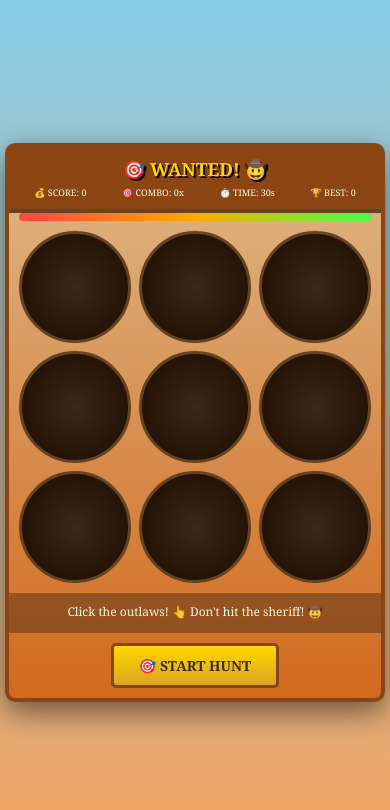
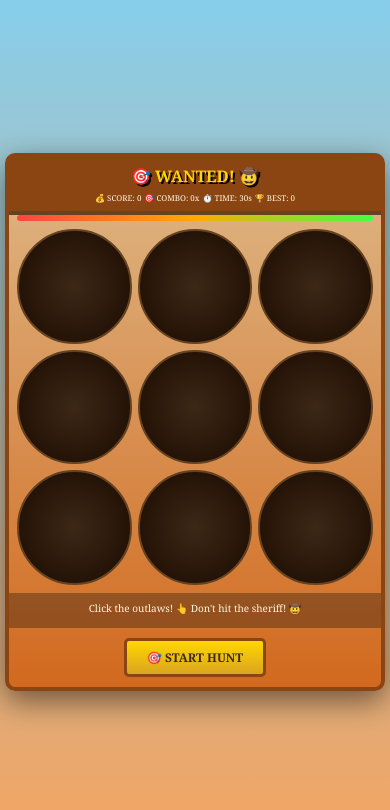
Before and after one commit to hiroshi75/sj-arcade, a website: page 004-wanted/index.html in a window 390 px wide. Drawn offline with Linux system fonts and the light colour scheme.

Commit message:
🔧 Fix Wanted! mobile layout - holes are now circular
- Added display:flex to game container
- Added aspect-ratio:1 to .hole for circular holes on mobile
- Refined mobile CSS for better fit

```diff
--- a/004-wanted/index.html
+++ b/004-wanted/index.html
@@ -21,11 +21,12 @@
             background: linear-gradient(180deg, #DEB887 0%, #D2691E 100%);
             width: 100%;
             max-width: 600px;
-            aspect-ratio: 6/7;
             border: 8px solid #8B4513;
             border-radius: 10px;
             position: relative;
             box-shadow: 0 10px 30px rgba(0,0,0,0.5);
+            display: flex;
+            flex-direction: column;
         }
 
         #header {
@@ -70,6 +71,7 @@
             cursor: crosshair;
             border: 4px solid #654321;
             overflow: hidden;
+            aspect-ratio: 1;
         }
 
         .poster {
@@ -174,22 +176,20 @@
         @media (max-width: 480px) {
             body { padding: 5px; }
             #game-container { border-width: 4px; max-height: 95vh; }
-            #header { padding: 10px; }
-            h1 { font-size: 18px; }
-            #stats { font-size: 9px; flex-wrap: wrap; gap: 5px; }
+            #header { padding: 8px; }
+            h1 { font-size: 16px; }
+            #stats { font-size: 8px; flex-wrap: wrap; gap: 3px; justify-content: center; }
             #game-area {
-                height: auto;
-                aspect-ratio: 1;
-                padding: 10px;
-                gap: 8px;
+                padding: 8px;
+                gap: 6px;
             }
-            .poster { font-size: 40px; }
-            .hole { border-width: 3px; }
-            #message { font-size: 12px; padding: 10px; min-height: 40px; }
-            button { font-size: 14px; padding: 10px 25px; }
-            .score-popup { font-size: 18px; }
-            .combo-text { font-size: 32px; }
-            #timer-bar { margin: 0 10px; height: 8px; }
+            .poster { font-size: 32px; }
+            .hole { border-width: 2px; }
+            #message { font-size: 10px; padding: 8px; min-height: 35px; white-space: nowrap; overflow: hidden; text-overflow: ellipsis; }
+            button { font-size: 12px; padding: 8px 20px; }
+            .score-popup { font-size: 16px; }
+            .combo-text { font-size: 28px; }
+            #timer-bar { margin: 0 8px; height: 6px; }
         }
     </style>
 </head>
```
